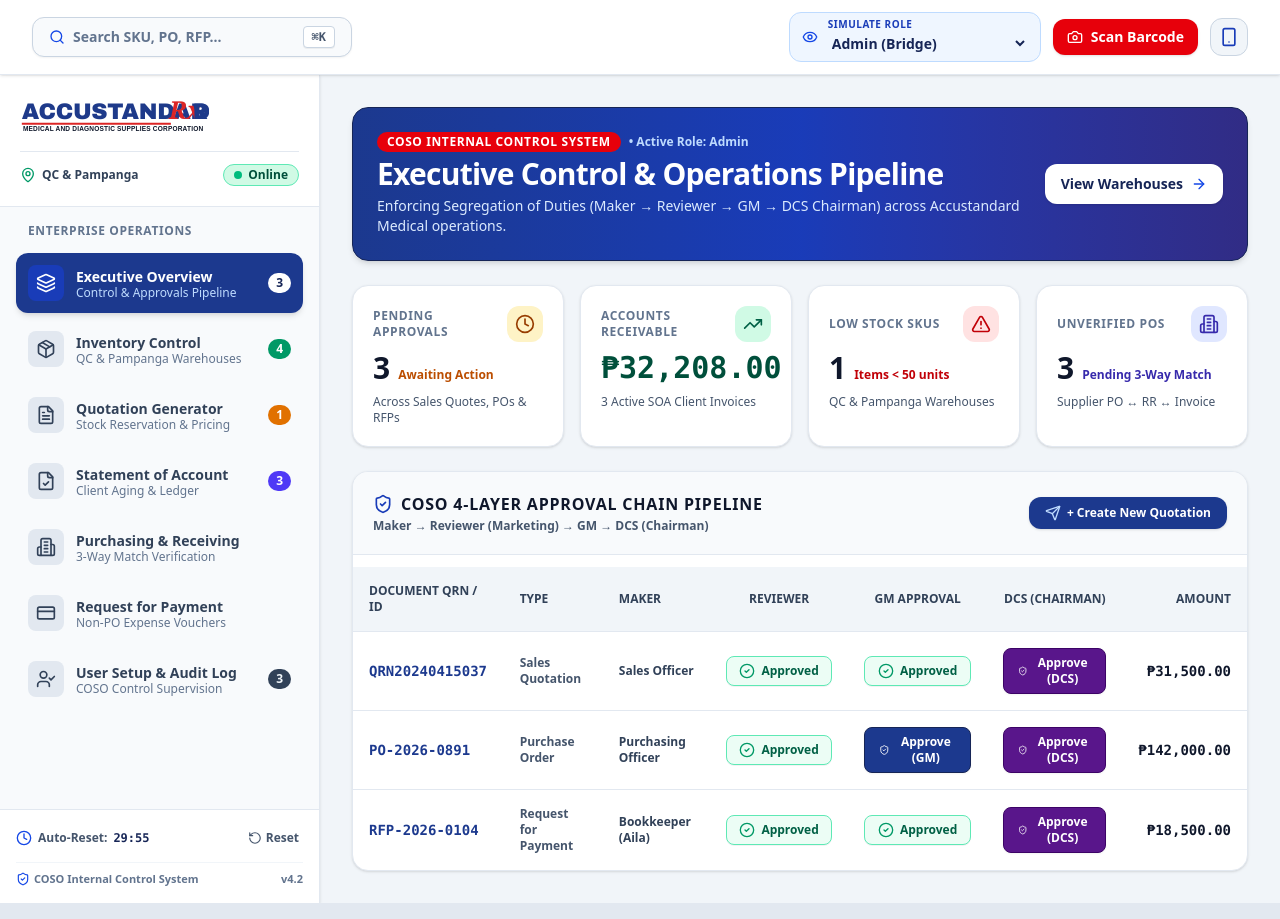
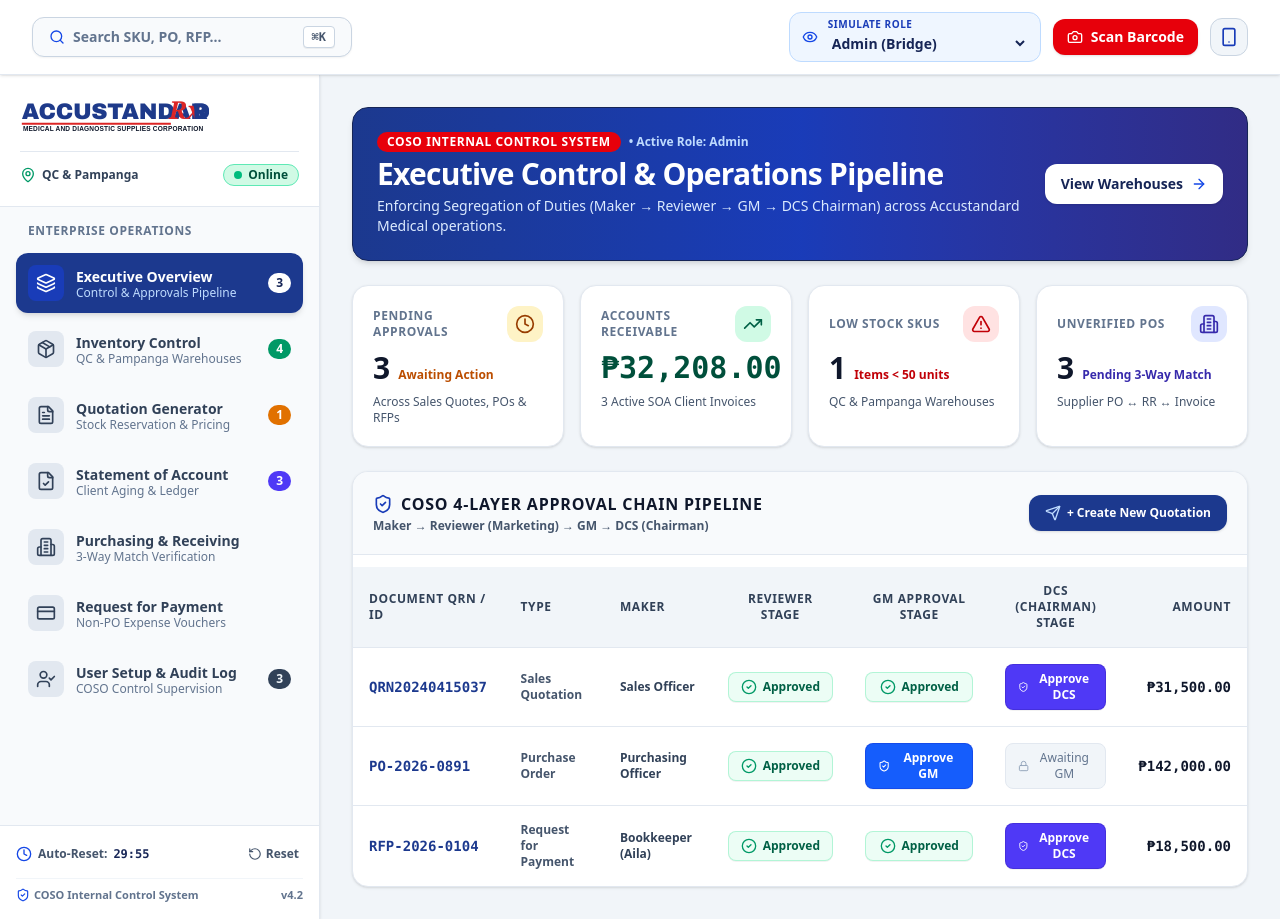
Before and after one commit to ItsAdventureTime/portfolio-accustandard, a Next.js app: page /accustanda/demo/ in a window 1280 px wide. Built offline with nearby package versions, Linux system fonts and the light colour scheme.

Commit message:
style: overhaul COSO approval controls into modern sleek enterprise buttons and sequential badges

```diff
--- a/src/components/features/overview/ExecutiveOverview.tsx
+++ b/src/components/features/overview/ExecutiveOverview.tsx
@@ -10,6 +10,7 @@ import {
   TrendingUp,
   AlertTriangle,
   Send,
+  Lock,
 } from 'lucide-react';
 
 interface ExecutiveOverviewProps {
@@ -158,7 +159,7 @@ export const ExecutiveOverview: React.FC<ExecutiveOverviewProps> = ({
 
           <button
             onClick={() => onSelectTab('quotations')}
-            className="px-4 py-2 bg-blue-900 hover:bg-blue-800 text-white font-extrabold text-xs rounded-xl transition shadow-sm flex items-center gap-1.5"
+            className="px-4 py-2.5 bg-blue-900 hover:bg-blue-800 text-white font-extrabold text-xs rounded-xl transition shadow-sm flex items-center gap-1.5"
           >
             <Send className="w-4 h-4 text-blue-200" />
             <span>+ Create New Quotation</span>
@@ -167,72 +168,90 @@ export const ExecutiveOverview: React.FC<ExecutiveOverviewProps> = ({
 
         <div className="overflow-x-auto">
           <table className="w-full text-left text-sm border-collapse">
-            <thead className="bg-slate-100 text-slate-700 font-bold border-b border-slate-200 uppercase text-xs">
+            <thead className="bg-slate-100 text-slate-700 font-extrabold border-b border-slate-200 uppercase text-xs tracking-wider">
               <tr>
                 <th className="p-4">Document QRN / ID</th>
                 <th className="p-4">Type</th>
                 <th className="p-4">Maker</th>
-                <th className="p-4 text-center">Reviewer</th>
-                <th className="p-4 text-center">GM Approval</th>
-                <th className="p-4 text-center">DCS (Chairman)</th>
+                <th className="p-4 text-center">Reviewer Stage</th>
+                <th className="p-4 text-center">GM Approval Stage</th>
+                <th className="p-4 text-center">DCS (Chairman) Stage</th>
                 <th className="p-4 text-right">Amount</th>
               </tr>
             </thead>
             <tbody className="divide-y divide-slate-200 font-semibold text-slate-800">
-              {approvalsList.map((item) => (
-                <tr key={item.id} className="hover:bg-slate-50 transition">
+              {approvalsList.map((item) => {
+                const isReviewerApproved = item.reviewerStatus === 'APPROVED';
+                const isGmApproved = item.gmStatus === 'APPROVED';
+                const isDcsApproved = item.dcsStatus === 'APPROVED';
+
+                return (
+                  <tr key={item.id} className="hover:bg-slate-50/80 transition">
                     <td className="p-4 font-extrabold font-mono text-blue-900">{item.qrn}</td>
                     <td className="p-4 text-xs font-bold text-slate-600">{item.type}</td>
                     <td className="p-4 text-xs text-slate-700">{item.maker}</td>
 
                     {/* Stage 1: Reviewer */}
                     <td className="p-4 text-center">
-                    {item.reviewerStatus === 'APPROVED' ? (
-                      <span className="inline-flex items-center justify-center gap-1.5 px-3 py-1.5 rounded-lg bg-emerald-50 text-emerald-800 border border-emerald-300 font-extrabold text-xs shadow-2xs w-full max-w-[140px] mx-auto">
-                        <CheckCircle2 className="w-4 h-4 text-emerald-600" /> Approved
+                      {isReviewerApproved ? (
+                        <span className="inline-flex items-center justify-center gap-1.5 px-3 py-1.5 rounded-lg bg-emerald-50 text-emerald-800 border border-emerald-200/80 font-bold text-xs shadow-2xs w-full max-w-[130px] mx-auto">
+                          <CheckCircle2 className="w-4 h-4 text-emerald-600 shrink-0" />
+                          <span>Approved</span>
                         </span>
                       ) : (
                         <button
                           onClick={() => onApproveItem(item.id, 'reviewer')}
-                        className="px-3.5 py-1.5 bg-amber-600 hover:bg-amber-700 text-white font-extrabold text-xs rounded-lg transition shadow-xs flex items-center justify-center gap-1.5 border border-amber-700 active:scale-95 w-full max-w-[140px] mx-auto"
+                          className="px-3 py-1.5 bg-amber-500 hover:bg-amber-600 active:scale-[0.97] text-white font-bold text-xs rounded-lg shadow-2xs hover:shadow-xs transition-all flex items-center justify-center gap-1.5 border border-amber-600/80 w-full max-w-[130px] mx-auto"
                         >
                           <ShieldCheck className="w-3.5 h-3.5" />
-                        <span>Approve (Mktg)</span>
+                          <span>Approve Reviewer</span>
                         </button>
                       )}
                     </td>
 
                     {/* Stage 2: GM */}
                     <td className="p-4 text-center">
-                    {item.gmStatus === 'APPROVED' ? (
-                      <span className="inline-flex items-center justify-center gap-1.5 px-3 py-1.5 rounded-lg bg-emerald-50 text-emerald-800 border border-emerald-300 font-extrabold text-xs shadow-2xs w-full max-w-[140px] mx-auto">
-                        <CheckCircle2 className="w-4 h-4 text-emerald-600" /> Approved
+                      {isGmApproved ? (
+                        <span className="inline-flex items-center justify-center gap-1.5 px-3 py-1.5 rounded-lg bg-emerald-50 text-emerald-800 border border-emerald-200/80 font-bold text-xs shadow-2xs w-full max-w-[130px] mx-auto">
+                          <CheckCircle2 className="w-4 h-4 text-emerald-600 shrink-0" />
+                          <span>Approved</span>
                         </span>
-                    ) : (
+                      ) : isReviewerApproved ? (
                         <button
                           onClick={() => onApproveItem(item.id, 'gm')}
-                        className="px-3.5 py-1.5 bg-blue-900 hover:bg-blue-800 text-white font-extrabold text-xs rounded-lg transition shadow-xs flex items-center justify-center gap-1.5 border border-blue-950 active:scale-95 w-full max-w-[140px] mx-auto"
+                          className="px-3 py-1.5 bg-blue-600 hover:bg-blue-700 active:scale-[0.97] text-white font-bold text-xs rounded-lg shadow-2xs hover:shadow-xs transition-all flex items-center justify-center gap-1.5 border border-blue-700/80 w-full max-w-[130px] mx-auto"
                         >
                           <ShieldCheck className="w-3.5 h-3.5" />
-                        <span>Approve (GM)</span>
+                          <span>Approve GM</span>
                         </button>
+                      ) : (
+                        <span className="inline-flex items-center justify-center gap-1.5 px-3 py-1.5 rounded-lg bg-slate-100 text-slate-500 border border-slate-200 font-medium text-xs w-full max-w-[130px] mx-auto cursor-not-allowed">
+                          <Lock className="w-3.5 h-3.5 text-slate-400" />
+                          <span>Awaiting Reviewer</span>
+                        </span>
                       )}
                     </td>
 
                     {/* Stage 3: DCS Chairman */}
                     <td className="p-4 text-center">
-                    {item.dcsStatus === 'APPROVED' ? (
-                      <span className="inline-flex items-center justify-center gap-1.5 px-3 py-1.5 rounded-lg bg-emerald-50 text-emerald-800 border border-emerald-300 font-extrabold text-xs shadow-2xs w-full max-w-[140px] mx-auto">
-                        <CheckCircle2 className="w-4 h-4 text-emerald-600" /> Approved
+                      {isDcsApproved ? (
+                        <span className="inline-flex items-center justify-center gap-1.5 px-3 py-1.5 rounded-lg bg-emerald-50 text-emerald-800 border border-emerald-200/80 font-bold text-xs shadow-2xs w-full max-w-[130px] mx-auto">
+                          <CheckCircle2 className="w-4 h-4 text-emerald-600 shrink-0" />
+                          <span>Approved</span>
                         </span>
-                    ) : (
+                      ) : isGmApproved ? (
                         <button
                           onClick={() => onApproveItem(item.id, 'dcs')}
-                        className="px-3.5 py-1.5 bg-purple-900 hover:bg-purple-800 text-white font-extrabold text-xs rounded-lg transition shadow-xs flex items-center justify-center gap-1.5 border border-purple-950 active:scale-95 w-full max-w-[140px] mx-auto"
+                          className="px-3 py-1.5 bg-indigo-600 hover:bg-indigo-700 active:scale-[0.97] text-white font-bold text-xs rounded-lg shadow-2xs hover:shadow-xs transition-all flex items-center justify-center gap-1.5 border border-indigo-700/80 w-full max-w-[130px] mx-auto"
                         >
                           <ShieldCheck className="w-3.5 h-3.5" />
-                        <span>Approve (DCS)</span>
+                          <span>Approve DCS</span>
                         </button>
+                      ) : (
+                        <span className="inline-flex items-center justify-center gap-1.5 px-3 py-1.5 rounded-lg bg-slate-100 text-slate-500 border border-slate-200 font-medium text-xs w-full max-w-[130px] mx-auto cursor-not-allowed">
+                          <Lock className="w-3.5 h-3.5 text-slate-400" />
+                          <span>Awaiting GM</span>
+                        </span>
                       )}
                     </td>
 
@@ -240,7 +259,8 @@ export const ExecutiveOverview: React.FC<ExecutiveOverviewProps> = ({
                       ₱{item.totalAmount.toLocaleString('en-US', { minimumFractionDigits: 2 })}
                     </td>
                   </tr>
-              ))}
+                );
+              })}
             </tbody>
           </table>
         </div>
```
Lines whose indentation alone changed are shown as unchanged.
